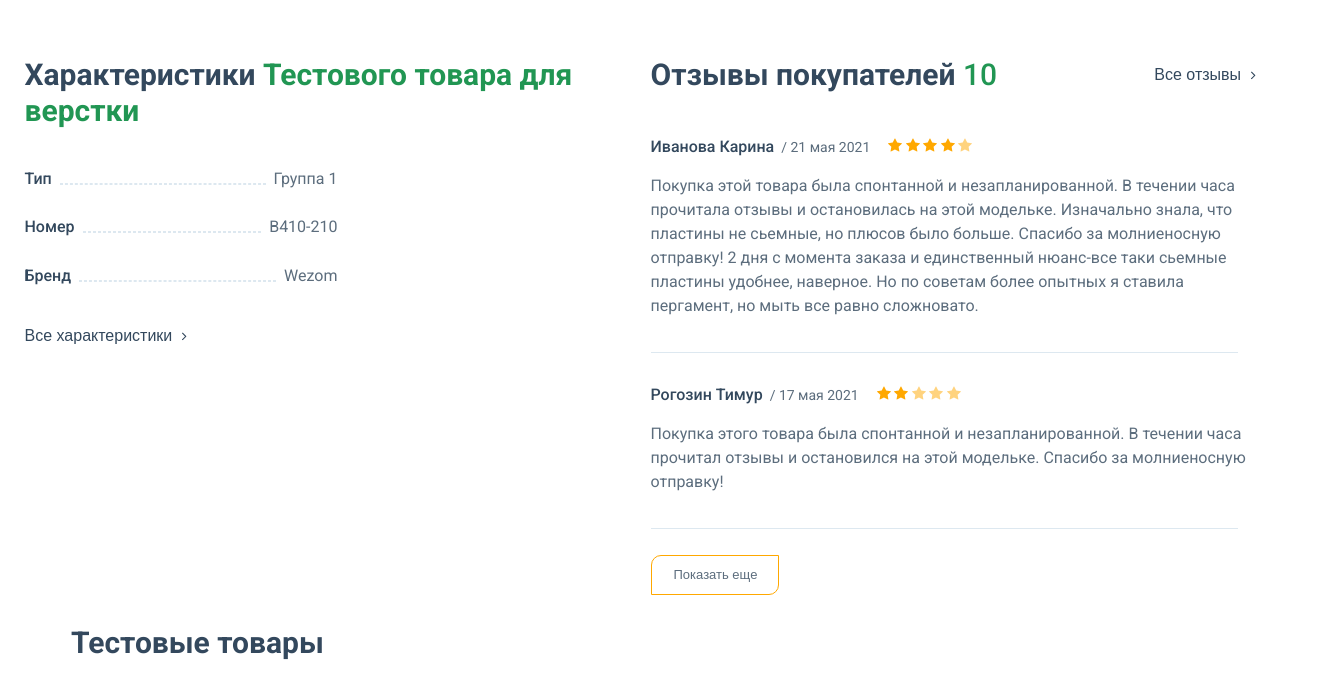
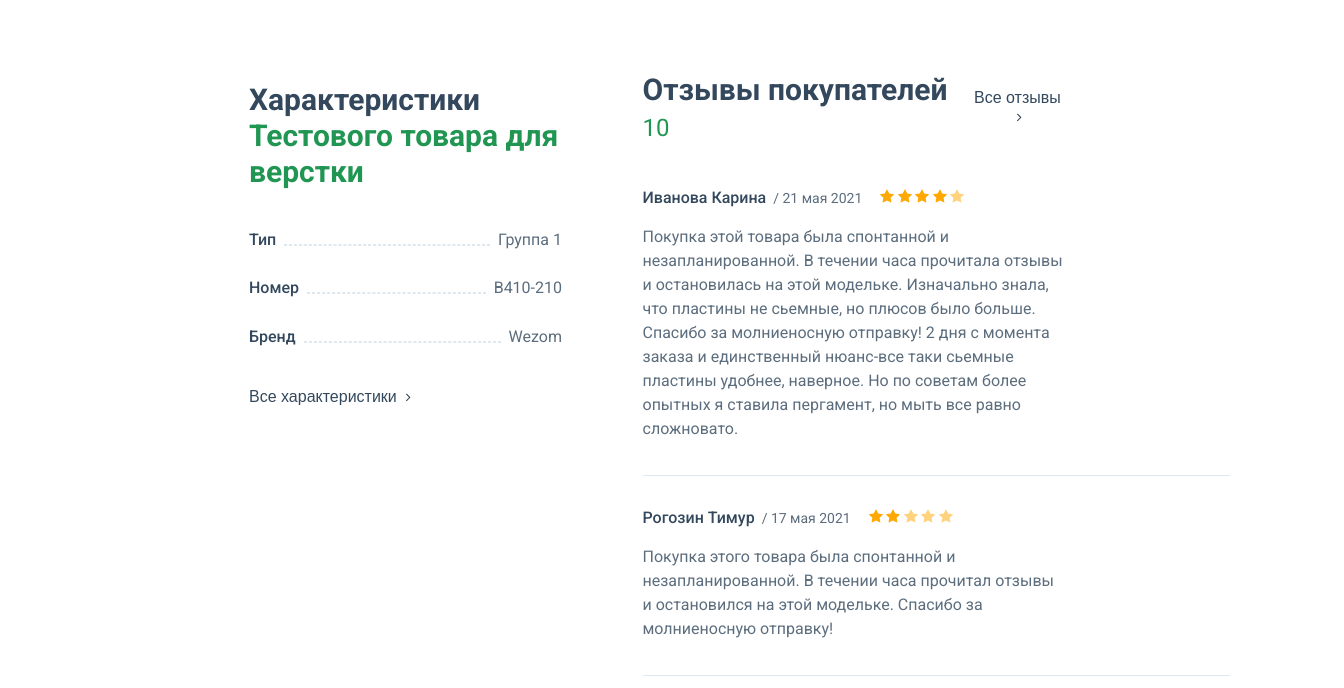
Before and after one commit to TetianaVielkova/wezom-test1, a website built with Parcel: page src/index.html in a window 1280 px wide. Shown: the part 838-1526 px from the top of the page, 1344 px wide, since content can reach past the window. Built offline with nearby package versions, Linux system fonts and the light colour scheme; files whose address does not match are found by name.

Commit message:
edit characteristics section

```diff
--- a/src/partials/characteristics.html
+++ b/src/partials/characteristics.html
@@ -1,4 +1,4 @@
-<section class="characteristics">
+<section class="characteristics container">
     <div class="characteristics__column">
     <div class="characteristics__block">
         <h2 class="characteristics__title title">Характеристики<span class="title-green"> Тестового товара для верстки</span></h2>
--- a/src/partials/hero.html
+++ b/src/partials/hero.html
@@ -1,5 +1,5 @@
 <section class="hero">
-    <div class="hero__container">
+    <div class="hero__container container">
         <div class="hero__container-slider">
             <div class="breadcrumbs">
                 <a class="breadcrumbs__link" href="#">Test</a> — <a class="breadcrumbs__link" href="#">Каталог</a> — <a class="breadcrumbs__link" href="#">Группа</a> — Тестовый товар для верстки
--- a/src/sass/components/_characteristics.scss
+++ b/src/sass/components/_characteristics.scss
@@ -1,12 +1,24 @@
 .characteristics__column {
-    display: flex;
-    width: 1231px;
-    gap: 21px;
-    margin: 0 auto;
+    margin: 30px auto;
+    @media screen and (min-width: 768px) {
+        margin: 0 auto;
+        display: flex;
+        gap: 15px;
+    }
+    @media screen and (min-width: 1200px) {
+        display: flex;
+        gap: 21px;
+        padding-left: 163px;
+        padding-right: 128px;
+    }
 }
 
 .characteristics__block {
-    width: 50%;
+    margin: 25px 15px 30px 15px;
+
+    @media screen and (min-width: 768px) {
+        width: 50%;
+    }
 }
 
 .characteristics__list {
@@ -55,7 +67,10 @@
 }
 
 .reviews{
-    width: 50%;
+    margin: 15px;
+    @media screen and (min-width: 768px) {
+        width: 50%;
+    }
 }
 
 
@@ -66,7 +81,6 @@
 }
 
 .title{
-
     &-green{
         color: $green;
     }
@@ -116,6 +130,11 @@
     font-size: 30px;
     font-weight: 500;
     line-height: 1.2;
+
+    @media screen and (min-width: 1200px) {
+        font-size: 24px;
+        font-weight: 400;
+    }
 }
 
 .reviews__btn-total{
--- a/src/sass/components/_general.scss
+++ b/src/sass/components/_general.scss
@@ -85,10 +85,12 @@ body {
 
 .title{
     color: $permanent-dark-blue;
-    font-size: 30px;
+    font-size: 18px;
     line-height: 1.2;
-    text-align:center;
     @media screen and (min-width: 768px) {
-        text-align:start;
+        font-size: 20px;
+    }
+    @media screen and (min-width: 1200px) {
+        font-size: 30px;
     }
 }
--- a/src/sass/components/_hero.scss
+++ b/src/sass/components/_hero.scss
@@ -5,14 +5,19 @@
 
 .hero__container{
     background-color: $white;
-    max-width: 1316px;
     margin: 0 auto;
-    display: flex;
-    align-content: center;
-    justify-content: space-between;
-    padding-right: 162px;
-    padding-left: 44px;
+    padding-right: 54px;
+    padding-left: 15px;
     padding-bottom: 60px;
+
+    @media screen and (min-width: 768px) {
+        display: flex;
+        align-content: center;
+        justify-content: space-between;
+        max-width: 1316px;
+        padding-right: 162px;
+        padding-left: 44px;
+    }
 
 }
 
```
